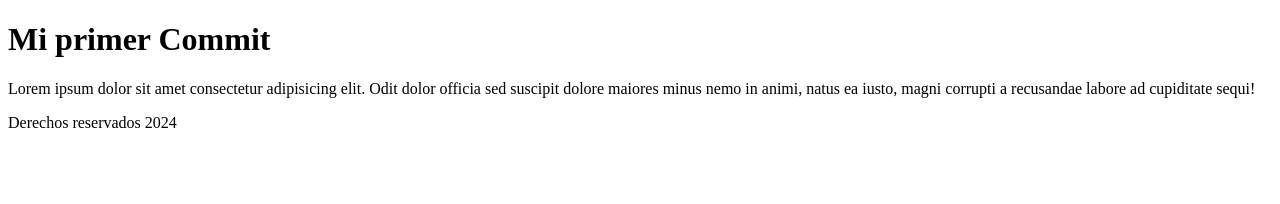
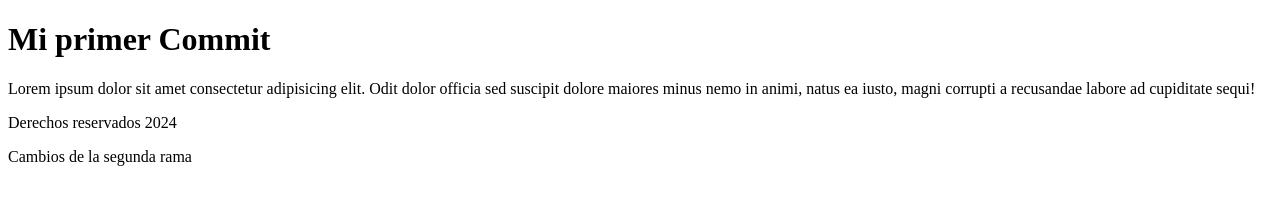
Before and after one commit to gabrielmoreno2/Class-DDS-1GA, a plain HTML site: page index.html in a window 1280 px wide. Drawn offline with Linux system fonts and the light colour scheme.

Commit message:
Cambio en ramas secundaria

```diff
--- a/index.html
+++ b/index.html
@@ -14,6 +14,8 @@
     </p>
     <footer>
       <p>Derechos reservados 2024</p>
+
+      <p>Cambios de la segunda rama</p>
     </footer>
   </body>
 </html>
```
